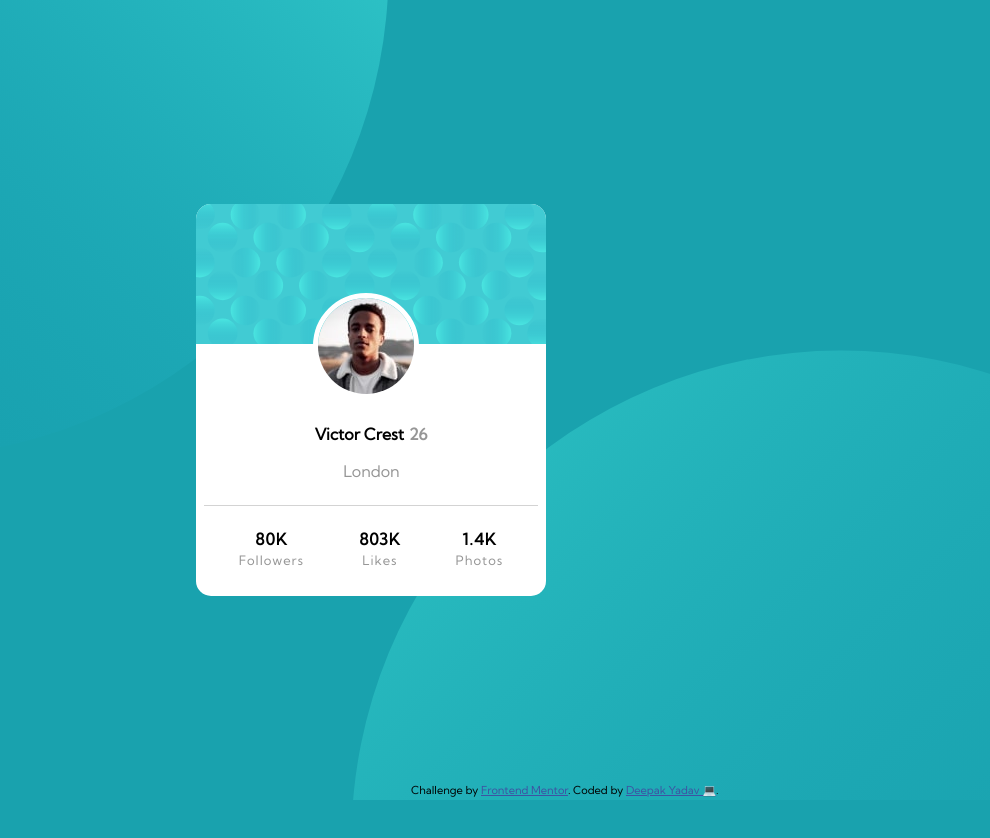
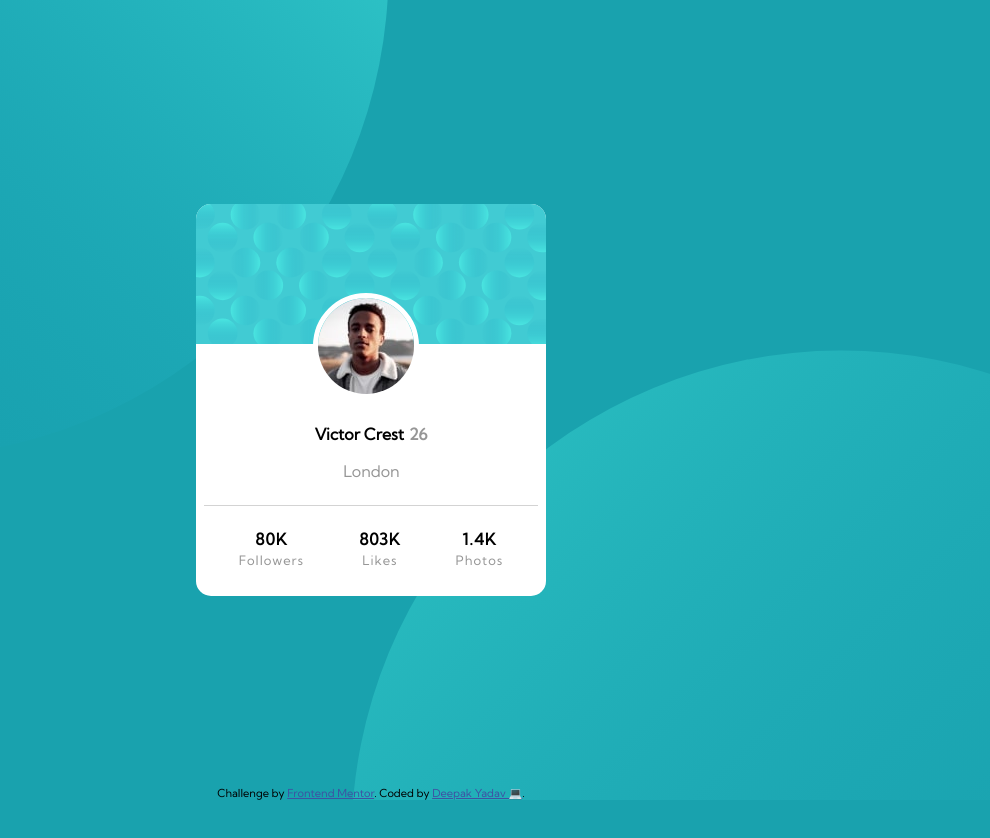
Before and after one commit to deepak-07/Frontend-mentor-challenges, a plain HTML site: page Profile-Card-Component/index.html in a window 1280 px wide. Shown: the top 838 px of the page, without its empty margins (269-1259 px from the left). Drawn offline with Linux system fonts and the light colour scheme.

Commit message:
style: attribution fixed to bottom

```diff
--- a/Profile-Card-Component/style.css
+++ b/Profile-Card-Component/style.css
@@ -124,8 +124,7 @@ hr {
 }
 
 .attribution {
-    position: absolute;
-    bottom: 0px;
-    margin-left: 85vh;
-    margin-bottom: 3px;
+    position: fixed;
+    bottom: 0;
+    width: 100%;
 }
```
